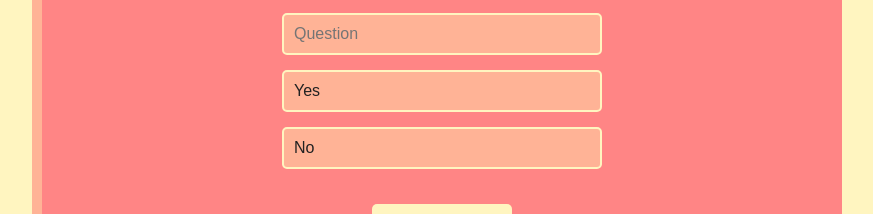
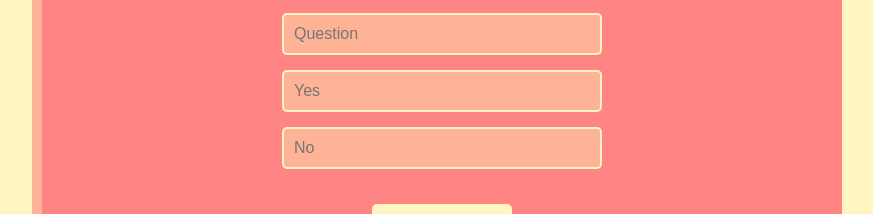
Before and after one commit to fthiesen/popsipoll, a React (Create React App) app: page / in a window 1280 px wide. Shown: the part 344-558 px from the top of the page, without its empty margins (198-1071 px from the left). Built offline with nearby package versions, Linux system fonts and the light colour scheme; a web font is replaced by a local one.

Commit message:
trying to add more answer options

```diff
--- a/src/App.js
+++ b/src/App.js
@@ -11,7 +11,17 @@ import Results from "./Results";
 
 function App() {
 
-  const [formFields, setFormFields] = useState({title: '', question: '', Yes: 0, No: 0});
+  const [formFields, setFormFields] = useState({title: '', question: '', answers: [
+    {
+      title: "",
+      votes: 0
+    },
+    {
+      title: "",
+      votes: 0
+    }
+
+  ]});
 
   return (
     <Router>
--- a/src/CreatePoll.js
+++ b/src/CreatePoll.js
@@ -1,8 +1,10 @@
 import firebase from 'firebase';
+import { useState } from 'react';
 
 function CreatePoll(props) {
 
     const { formFields, setFormFields } = props;
+    const [ answerField, setAnswerField ] = useState([]);
 
     const handleSubmit = (e) => {
         e.preventDefault();
@@ -20,8 +22,27 @@ function CreatePoll(props) {
 
     const handleChange = (e) => {
 
-        console.log()
         setFormFields({ ...formFields, [e.target.name]: e.target.value });
+
+    }
+
+
+    const handleChangeAnswers = (e) => {
+
+
+        formFields.answers[e.target.name] = { title: e.target.value };
+
+
+        setFormFields({
+            ...formFields,
+            answers: [
+                ...answers,
+                {
+                    title: e.target.value,
+                    votes: 0
+                }
+            ]
+        })
 
     }
 
@@ -30,13 +51,13 @@ function CreatePoll(props) {
             <h1>Create A Poll</h1>
             <form onSubmit={handleSubmit}>
                 <label htmlFor="title" className="sr-only">Poll Title</label>
-                <input name="title" id="title" type="text" placeholder="Poll Title" onChange={handleChange} value={formFields.title} required/>
+                <input name="title" id="title" type="text" placeholder="Poll Title" onChange={handleChange} value={formFields.title} required />
                 <label htmlFor="question" className="sr-only">Question</label>
                 <input name="question" id="question" type="text" placeholder="Question" onChange={handleChange} value={formFields.question} required />
-                <label htmlFor="option1" className="sr-only">Option1</label>
-                <input type="text" name="option1" id="option1" className="option" placeholder="Yes" value="Yes" disabled />
-                <label htmlFor="option2" className="sr-only">Option1</label>
-                <input type="text" name="option2" id="option2" className="option" placeholder="No" value="No" disabled />
+                <label htmlFor="0" className="sr-only">Option1</label>
+                <input type="text" name="0" id="0" className="option" placeholder="Yes" value={formFields.answers[0].title} onChange={handleChangeAnswers} />
+                <label htmlFor="1" className="sr-only">Option2</label>
+                <input type="text" name="1" id="1" className="option" placeholder="No" value={formFields.answers[1].title} onChange={handleChangeAnswers} />
                 <button>Create Poll</button>
             </form>
         </section>
--- a/src/Results.js
+++ b/src/Results.js
@@ -6,16 +6,17 @@ function Results(props) {
     const [poll, setPoll] = useState("");
     const [isLoading, setIsLoading] = useState(true);
 
-    const key = props.match.params.uniqueKey;
-
-    const dbRef = firebase.database().ref("polls").child(key);
 
     useEffect(() => {
+        const key = props.match.params.uniqueKey;
+
+        const dbRef = firebase.database().ref("polls").child(key);
+
         dbRef.once('value', (data) => {
             setPoll(data.val());
             setIsLoading(false);
         })
-    }, []);
+    }, [props.match.params]);
 
     let totalCount;
     if (poll) {
--- a/src/VotePoll.js
+++ b/src/VotePoll.js
@@ -9,15 +9,15 @@ function VotePoll(props) {
 
     const key = props.match.params.uniqueKey;
 
-    const dbRef = firebase.database().ref("polls").child(key);
+    useEffect(() => {
 
-    useEffect(() => {
+        const dbRef = firebase.database().ref("polls").child(key);
 
         dbRef.once('value', (data) => {
             setPoll(data.val());
             setIsLoading(false);
         })
-    }, []);
+    }, [props.match.params]);
 
     const handleSubmit = (e) => {
         e.preventDefault();
```
